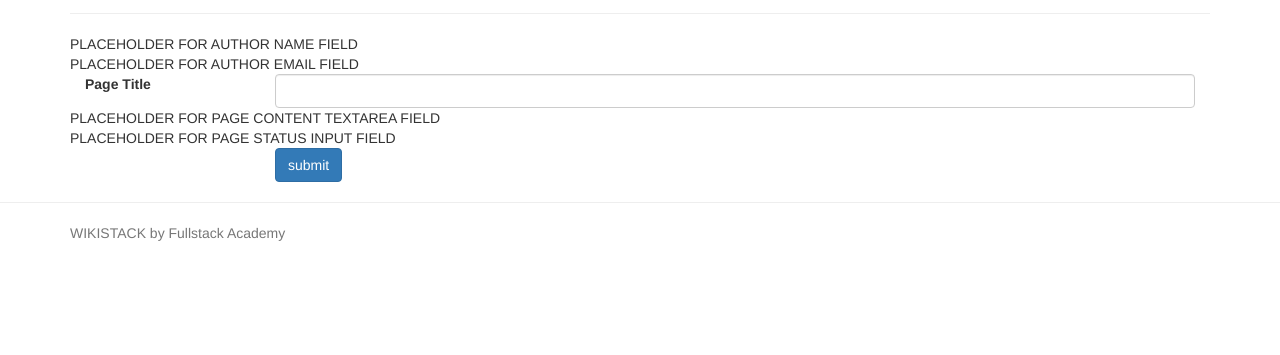
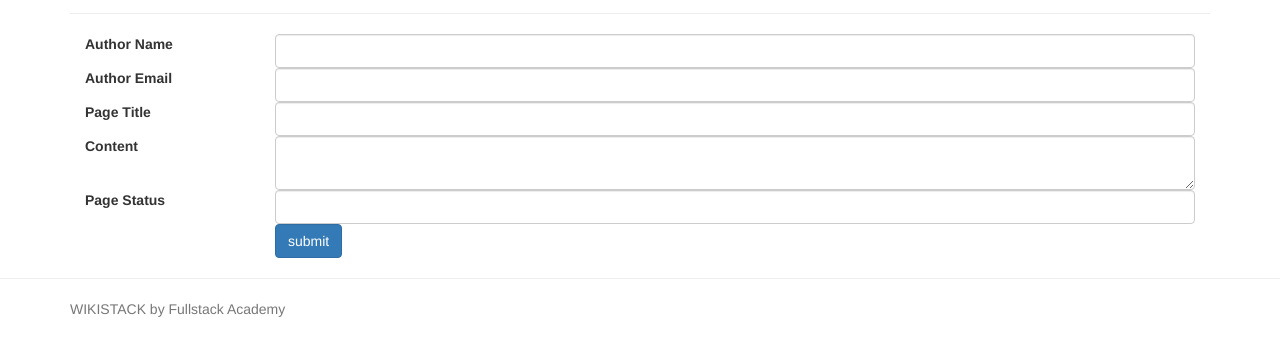
Before and after one commit to cilavery/wikistack, a website: page views/addpage.html in a window 1280 px wide. Shown: the part 53-408 px from the top of the page. Drawn offline with nearby package versions, Linux system fonts and the light colour scheme; files that its build step writes are made by us from their sources.

Commit message:
upgraded supercharge first class HTML forms

```diff
--- a/routes/wiki.js
+++ b/routes/wiki.js
@@ -10,6 +10,7 @@ router.get('/', (req, res, next) => {
 // POST /wiki/      (/)       submit a new page to the db
 router.post('/', (req, res, next) => {
   res.render('addpage');
+  console.log('req.body',req.body);
   // res.send('response to POST request to /wiki/');
 });
 
--- a/views/addpage.html
+++ b/views/addpage.html
@@ -4,11 +4,23 @@
   <h3>Add a Page</h3>
   <hr>
   <form method="POST" action="/wiki/">
+    <!--Author name -->
+    <div class="form-group">
+      <label for="author-name" class="col-sm-2 control-label">Author Name</label>
+      <div class="col-sm-10">
+        <input name="authorName" type="text" class="form-control"/>
+      </div>
+    </div>
 
-    <div>PLACEHOLDER FOR AUTHOR NAME FIELD</div>
+    <!--Author Email -->
+    <div class="form-group">
+      <label for="author-email" class="col-sm-2 control-label">Author Email</label>
+      <div class="col-sm-10">
+        <input name="authorEmail" type="text" class="form-control"/>
+      </div>
+    </div>
 
-    <div>PLACEHOLDER FOR AUTHOR EMAIL FIELD</div>
-
+    <!--Article Title -->
     <div class="form-group">
       <label for="title" class="col-sm-2 control-label">Page Title</label>
       <div class="col-sm-10">
@@ -16,9 +28,21 @@
       </div>
     </div>
 
-    <div>PLACEHOLDER FOR PAGE CONTENT TEXTAREA FIELD</div>
+    <!--Article Content -->
+    <div class="form-group">
+      <label for="content" class="col-sm-2 control-label">Content</label>
+      <div class="col-sm-10">
+        <textarea name="content" type="text" class="form-control"></textarea>
+      </div>
+    </div>
 
-    <div>PLACEHOLDER FOR PAGE STATUS INPUT FIELD</div>
+    <!--Status of Page-->
+    <div class="form-group">
+      <label for="page-status" class="col-sm-2 control-label">Page Status</label>
+      <div class="col-sm-10">
+        <input name="pageStatus" type="text" class="form-control"/>
+      </div>
+    </div>
 
     <div class="col-sm-offset-2 col-sm-10">
       <button type="submit" class="btn btn-primary">submit</button>
```
